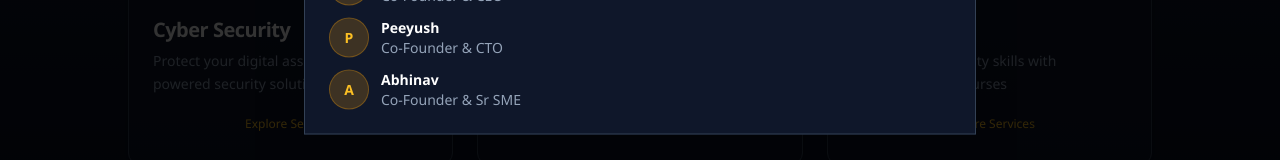
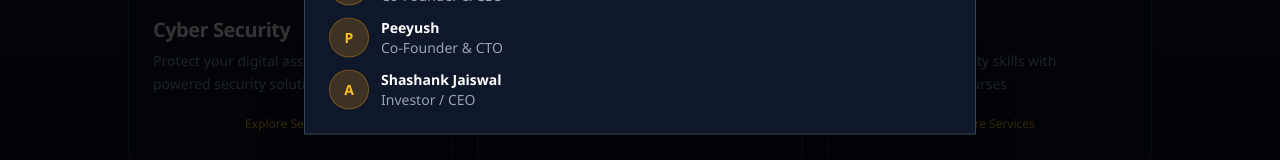
Before and after one commit to khurramqamar1035/CyberSage, a React (Create React App) app: page / in a window 1280 px wide. Both pictures are taken after a click on the button "About Us". Shown: the part 467-627 px from the top of the page. Built offline with nearby package versions, Linux system fonts and the light colour scheme; the HTML template or start-up script is replaced by a standard one.

Commit message:
investor changed

```diff
--- a/src/components/ChatBot.js
+++ b/src/components/ChatBot.js
@@ -71,7 +71,7 @@ export default function ChatBot() {
         setShowForm(false);
         setFormData({ firstName: "", lastName: "", email: "", phone: "", enquiry: "" });
       } else {
-        alert("❌ Failed to send enquiry");
+        alert("❌ Failed to send enquiry , Missing");
       }
     } catch (err) {
       console.error(err);
--- a/src/pages/LandingPage.jsx
+++ b/src/pages/LandingPage.jsx
@@ -145,8 +145,8 @@ const LandingPage = () => {
                           <span className="text-amber-400 font-semibold">A</span>
                         </div>
                         <div>
-                          <h5 className="font-semibold text-white">Abhinav</h5>
-                          <p className="text-sm text-slate-400">Co-Founder & Sr SME</p>
+                          <h5 className="font-semibold text-white">Shashank Jaiswal</h5>
+                          <p className="text-sm text-slate-400">Investor / CEO</p>
                         </div>
                       </div>
                     </div>
```
